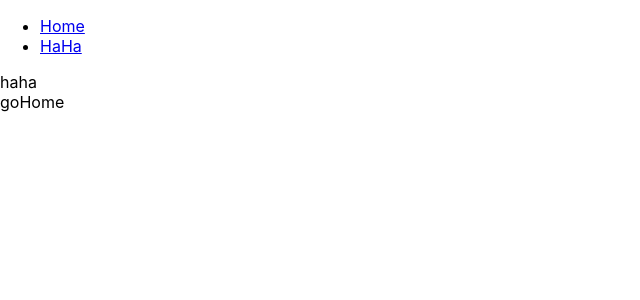
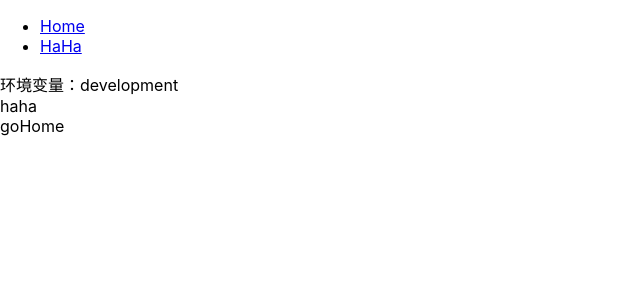
Before and after one commit to panle666/react-template, a React (Create React App) app: page /haha in a window 1280 px wide. Shown: the top 300 px of the page, without its empty margins (0-640 px from the left). Built offline with nearby package versions, Linux system fonts and the light colour scheme.

Commit message:
debugger

```diff
--- a/src/views/haha/haha.tsx
+++ b/src/views/haha/haha.tsx
@@ -6,6 +6,7 @@ export const HaHa = () => {
   }
   return (
     <div>
+      <div>环境变量：{process.env.NODE_ENV}</div>
       <div>haha</div>
       <div onClick={goHome}>goHome</div>
     </div>
--- a/src/views/home/home.tsx
+++ b/src/views/home/home.tsx
@@ -13,7 +13,6 @@ export function Home() {
       const result = await homeApi.GetData();
       setArrs(result.Data);
     };
-    debugger;
     getData();
     return () => setArrs([]);
   }, []);
```
